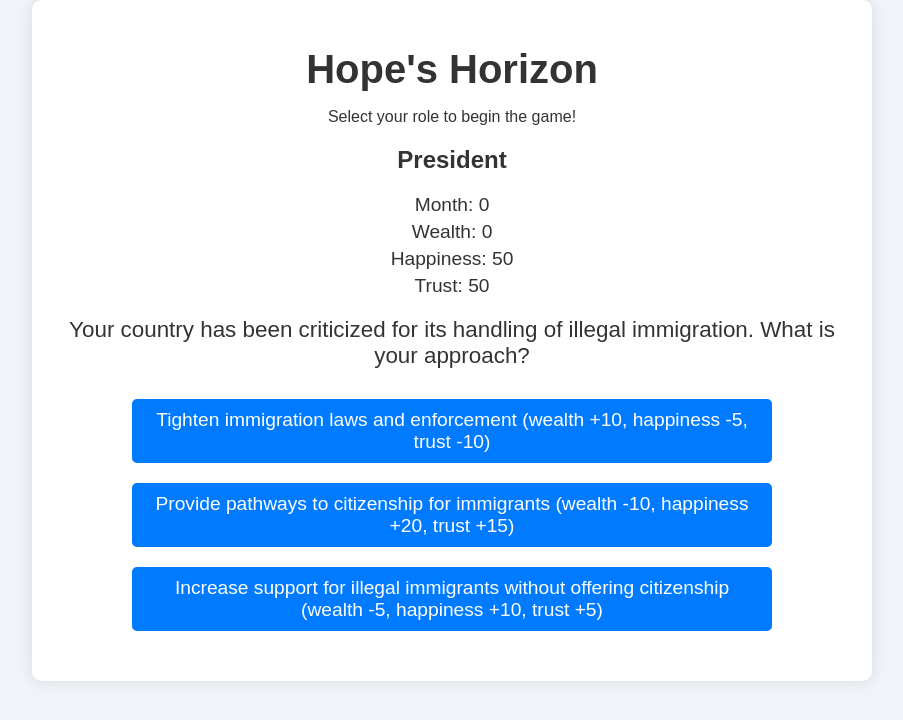
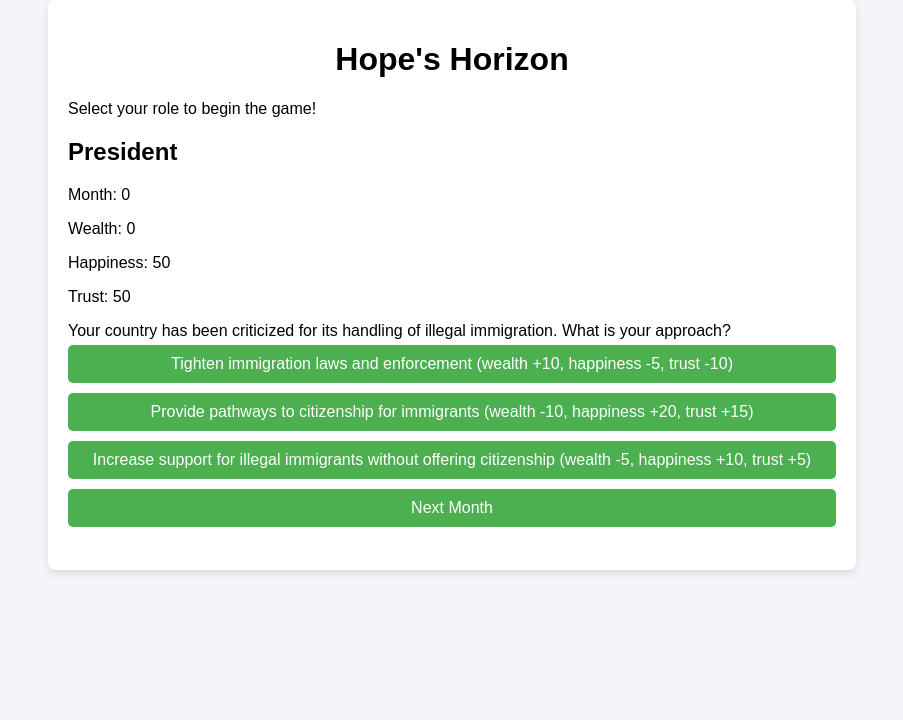
Before and after one commit to tuongvi408/hopes-horizon, a plain HTML site: page index.html in a window 1280 px wide. Both pictures are taken after a click on the button "Play as President". Shown: the whole page, without its empty margins (188-1091 px from the left). Drawn offline with Linux system fonts and the light colour scheme.

Commit message:
fix mechanic again

```diff
--- a/game.js
+++ b/game.js
@@ -1,4 +1,5 @@
 let currentRole = '';
+let currentScenarioIndex = 0;
 let wealth = 0;
 let happiness = 50;  // Initial happiness set to 50
 let trust = 50;  // Initial trust set to 50
@@ -20,10 +21,10 @@ document.getElementById('next-month-btn').addEventListener('click', () => {
         const randomIndex = Math.floor(Math.random() * scenarios.length);
         const scenario = scenarios.splice(randomIndex, 1)[0];  // Remove the chosen scenario from the pool
 
-        // Update the scenario
+        // Update the scenario text
         document.getElementById('scenario').textContent = scenario.text;
 
-        // Set option buttons text
+        // Set option buttons text and event handlers
         scenario.options.forEach((option, index) => {
             const button = document.querySelectorAll('.option-btn')[index];
             button.textContent = option.text;
@@ -78,7 +79,7 @@ function showScenario() {
         // Display the scenario
         document.getElementById('scenario').textContent = scenario.text;
 
-        // Set option buttons text
+        // Set option buttons text and event handlers
         scenario.options.forEach((option, index) => {
             const button = document.querySelectorAll('.option-btn')[index];
             button.textContent = option.text;
--- a/index.html
+++ b/index.html
@@ -3,7 +3,7 @@
 <head>
     <meta charset="UTF-8">
     <meta name="viewport" content="width=device-width, initial-scale=1.0">
-    <title>Hope's Horizon</title>
+    <title>Hope's Horizon Game</title>
     <link rel="stylesheet" href="styles.css">
 </head>
 <body>
@@ -22,18 +22,18 @@
         <section id="gameplay" style="display:none;">
             <h2 id="role-name"></h2>
             <div id="metrics">
-                <p>Month: <span id="current-month">0</span></p> <!-- No "Month" label, just the number -->
-                <p>Wealth: <span id="wealth">0</span></p> <!-- No "$" symbol -->
-                <p>Happiness: <span id="happiness">0</span></p>
-                <p>Trust: <span id="trust">0</span></p>
+                <p>Month: <span id="current-month">0</span></p>
+                <p>Wealth: <span id="wealth">0</span></p>
+                <p>Happiness: <span id="happiness">50</span></p>
+                <p>Trust: <span id="trust">50</span></p>
             </div>
             <div id="scenario"></div>
             <div id="options">
-                <button class="option-btn" data-choice="0">Choice 1</button>
-                <button class="option-btn" data-choice="1">Choice 2</button>
-                <button class="option-btn" data-choice="2">Choice 3</button>
+                <button class="option-btn">Option 1</button>
+                <button class="option-btn">Option 2</button>
+                <button class="option-btn">Option 3</button>
             </div>
-            <button id="next-month-btn" style="display:none;">Next Month</button>
+            <button id="next-month-btn">Next Month</button>
         </section>
 
         <footer>
--- a/styles.css
+++ b/styles.css
@@ -1,93 +1,44 @@
 body {
     font-family: Arial, sans-serif;
-    background-color: #f0f4f8;
-    color: #333;
     margin: 0;
     padding: 0;
+    background-color: #f4f4f9;
 }
 
 #game-container {
-    max-width: 800px;
+    width: 60%;
     margin: 0 auto;
     padding: 20px;
-    background-color: #fff;
-    box-shadow: 0px 0px 15px rgba(0, 0, 0, 0.1);
-    border-radius: 10px;
-}
-
-header {
-    text-align: center;
-    margin-bottom: 20px;
+    background-color: white;
+    border-radius: 8px;
+    box-shadow: 0 4px 8px rgba(0, 0, 0, 0.1);
 }
 
 h1 {
-    font-size: 2.5rem;
-    margin-bottom: 10px;
+    text-align: center;
 }
 
-#role-selection button {
+#role-selection button,
+#gameplay button {
     width: 100%;
-    padding: 15px;
-    font-size: 1.2rem;
-    margin-bottom: 10px;
-    cursor: pointer;
+    padding: 10px;
+    margin: 5px 0;
     background-color: #4CAF50;
     color: white;
     border: none;
     border-radius: 5px;
+    cursor: pointer;
+    font-size: 16px;
 }
 
-#role-selection button:hover {
+#role-selection button:hover,
+#gameplay button:hover {
     background-color: #45a049;
 }
 
-#gameplay {
+#game-status {
     text-align: center;
-}
-
-#metrics p {
-    font-size: 1.2rem;
-    margin: 5px 0;
-}
-
-#scenario {
-    margin: 20px 0;
-    font-size: 1.4rem;
-}
-
-#options .option-btn {
-    width: 80%;
-    padding: 10px;
-    font-size: 1.2rem;
-    margin: 10px 0;
-    cursor: pointer;
-    background-color: #007bff;
-    color: white;
-    border: none;
-    border-radius: 5px;
-}
-
-#options .option-btn:hover {
-    background-color: #0056b3;
-}
-
-#next-month-btn {
-    padding: 10px;
-    font-size: 1.2rem;
-    background-color: #28a745;
-    color: white;
-    border: none;
-    border-radius: 5px;
-    cursor: pointer;
-}
-
-#next-month-btn:hover {
-    background-color: #218838;
-}
-
-footer {
-    text-align: center;
-    margin-top: 20px;
-    font-size: 1.1rem;
+    font-size: 18px;
+    color: #d9534f;
     font-weight: bold;
 }
```
